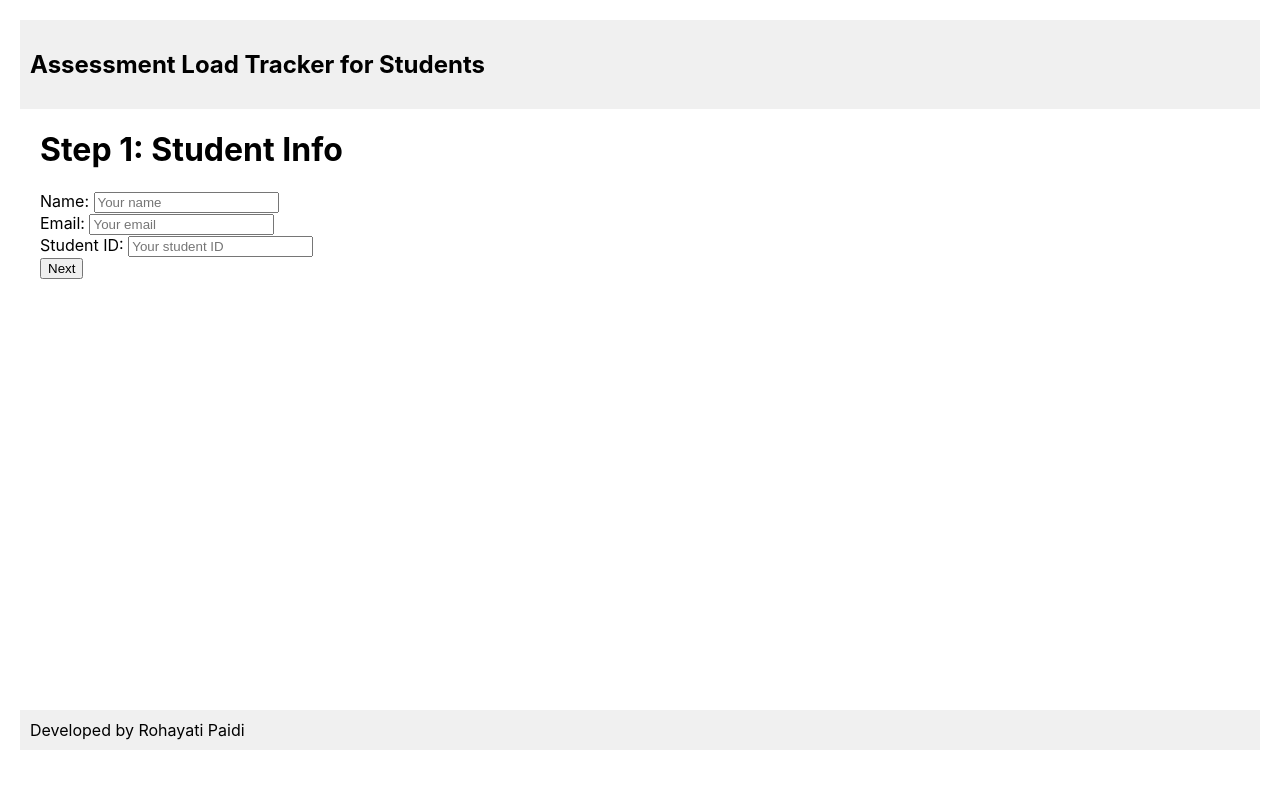
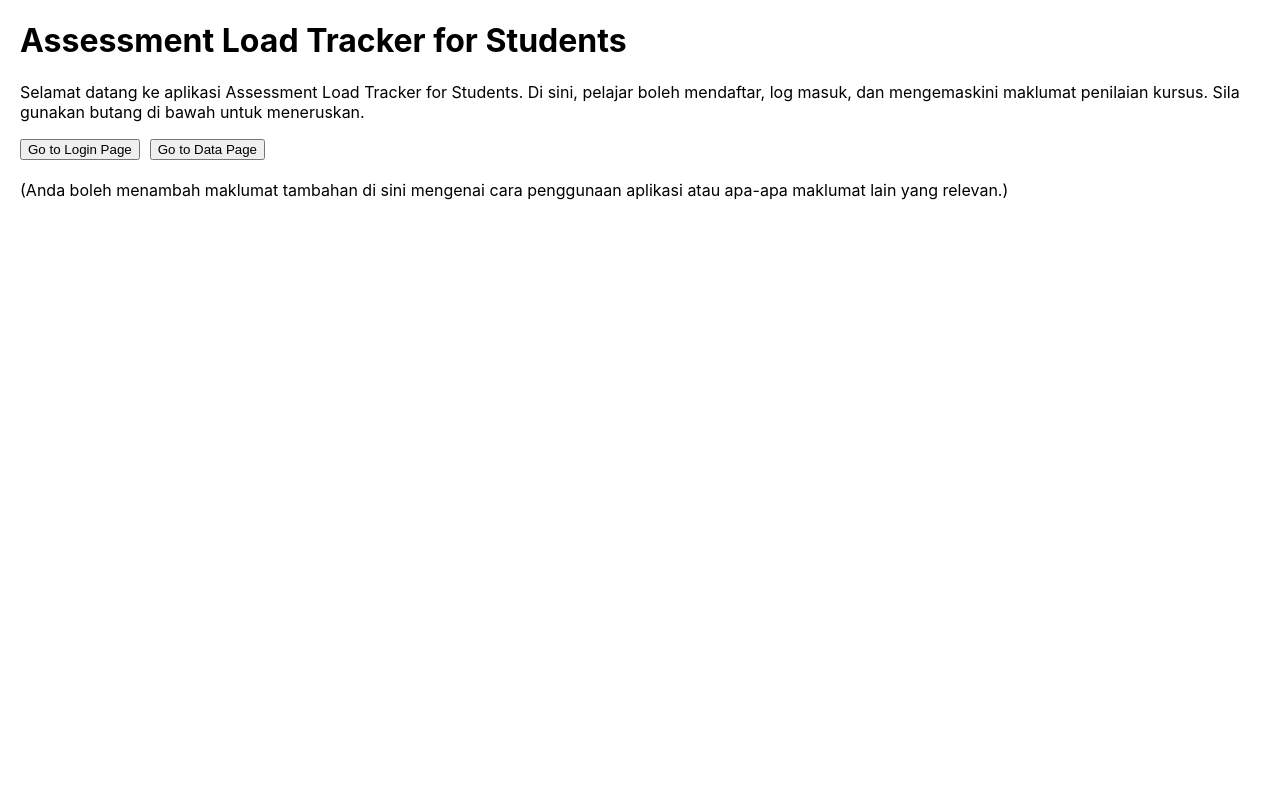
Before and after one commit to YPaidi/ALTS, a React (Create React App) app: page / in a window 1280 px wide. Before the commit this address led to /data. Shown: the top 788 px of the page. Built offline with nearby package versions, Linux system fonts and the light colour scheme.

Commit message:
add button on homepage

```diff
--- a/src/App.js
+++ b/src/App.js
@@ -1,6 +1,7 @@
 // src/App.js
 import React from "react";
 import { BrowserRouter as Router, Routes, Route, Navigate } from "react-router-dom";
+import Homepage from "./Homepage";
 import DataPage from "./DataPage";
 
 // Komponen Layout: Ada header, footer, dan di tengah {children}
@@ -25,16 +26,13 @@ function Layout({ children }) {
 export default function App() {
   return (
     <Router>
-      {/* Bungkus semua Routes dengan Layout */}
-      <Layout>
-        <Routes>
-          {/* Saat user ke "/", redirect ke "/data" */}
-          <Route path="/" element={<Navigate to="/data" replace />} />
+      <Routes>
+        {/* Root route akan memaparkan Homepage */}
+        <Route path="/" element={<Homepage />} />
 
-          {/* Rute /data menampilkan DataPage */}
-          <Route path="/data" element={<DataPage />} />
-        </Routes>
-      </Layout>
+        {/* Halaman Data */}
+        <Route path="/data" element={<DataPage />} />
+      </Routes>
     </Router>
   );
 }
--- /dev/null
+++ b/src/Homepage.js
@@ -0,0 +1,28 @@
+// src/Homepage.js
+import React from "react";
+import { useNavigate } from "react-router-dom";
+
+export default function Homepage() {
+  const navigate = useNavigate();
+
+  return (
+    <div style={{ margin: "20px" }}>
+      <h1>Assessment Load Tracker for Students</h1>
+      <p>
+        Selamat datang ke aplikasi Assessment Load Tracker for Students. Di sini,
+        pelajar boleh mendaftar, log masuk, dan mengemaskini maklumat penilaian kursus.
+        Sila gunakan butang di bawah untuk meneruskan.
+      </p>
+      <div>
+        <button onClick={() => navigate("/login")}>Go to Login Page</button>
+        <button onClick={() => navigate("/data")} style={{ marginLeft: "10px" }}>
+          Go to Data Page
+        </button>
+      </div>
+      <p style={{ marginTop: "20px" }}>
+        (Anda boleh menambah maklumat tambahan di sini mengenai cara penggunaan aplikasi
+        atau apa-apa maklumat lain yang relevan.)
+      </p>
+    </div>
+  );
+}
```
